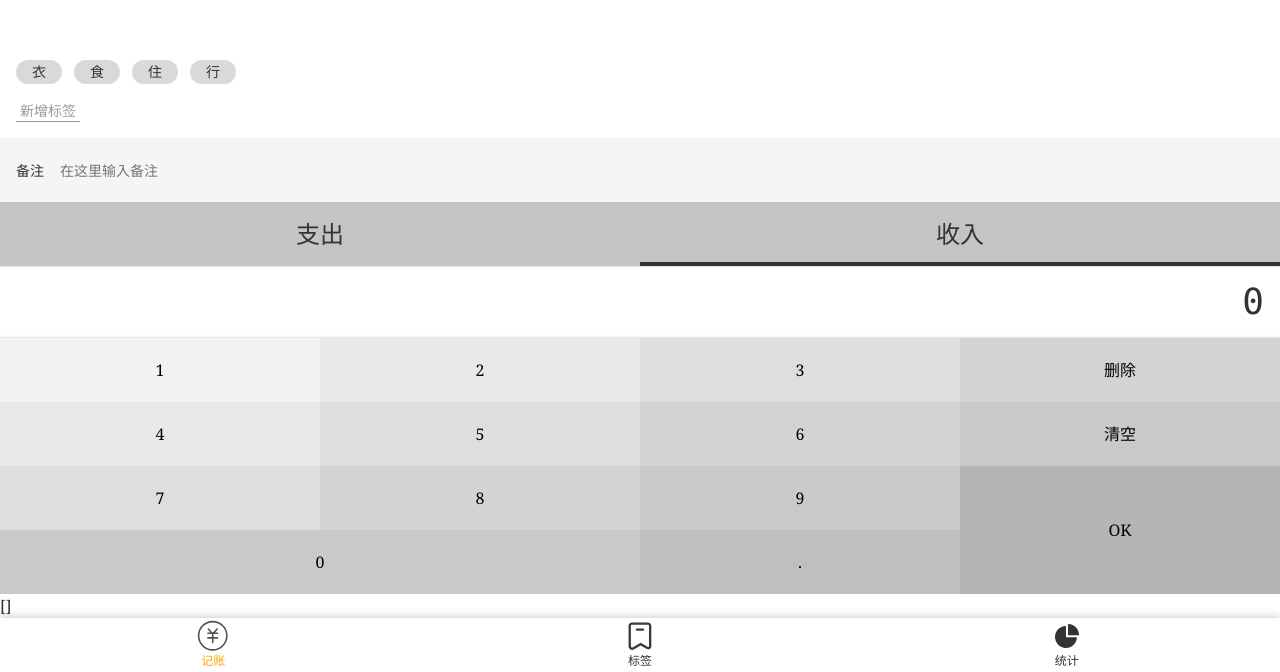
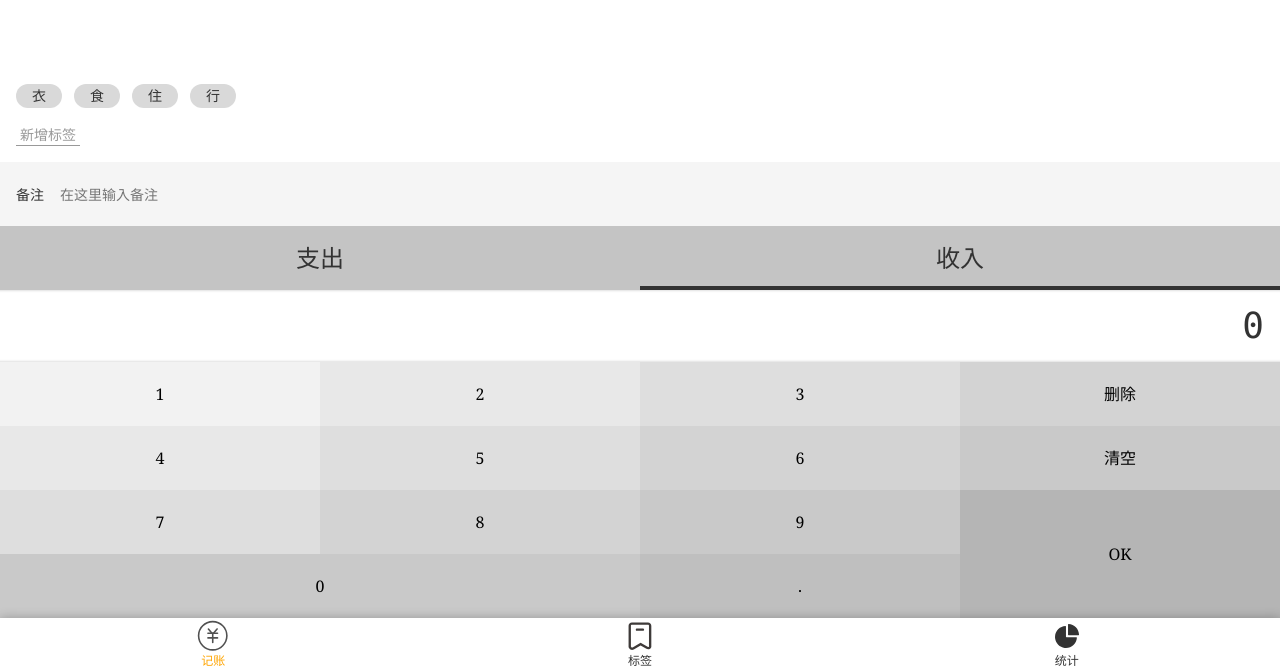
Before and after one commit to YMingF/Vue-money-1, a Vue app: page /#/money in a window 1280 px wide. Shown: the part 128-800 px from the top of the page. Built offline with nearby package versions, Linux system fonts and the light colour scheme.

Commit message:
7的最终代码,进行了小修改

```diff
--- a/src/views/Money.vue
+++ b/src/views/Money.vue
@@ -1,6 +1,5 @@
 <template>
   <Layout classPrefix="layout">
-    {{ recordList }}
     <NumberPad @update:value="onUpdateAmount" @submit="saveRecord" />
     <!--支出收入-->
     <Types :value.sync="record.type" />
@@ -19,6 +18,10 @@ import Types from "@/components/Money/Types.vue";
 import Notes from "@/components/Money/Notes.vue";
 import Tags from "@/components/Money/Tags.vue";
 import { Component, Watch } from "vue-property-decorator";
+
+const recordList: Record[] = JSON.parse(
+  window.localStorage.getItem("recordList") || "[]"
+);
 type Record = {
   //对象的类型声明
   tags: string[];
@@ -32,9 +35,7 @@ type Record = {
 })
 export default class Money extends Vue {
   tags = ["衣", "食", "住", "行"];
-  recordList: Record[] = JSON.parse(
-    window.localStorage.getItem("recordList") || "[]"
-  ); //存储提交的记录
+  recordList: Record[] = recordList; //存储提交的记录
   record: Record = {
     tags: [],
     notes: "",
@@ -55,7 +56,6 @@ export default class Money extends Vue {
     const record2: Record = JSON.parse(JSON.stringify(this.record));
     record2.createdAt = new Date(); //存储当前时间
     this.recordList.push(record2);
-    console.log(this.recordList);
   }
   @Watch("recordList")
   onRecordListChange() {
```
